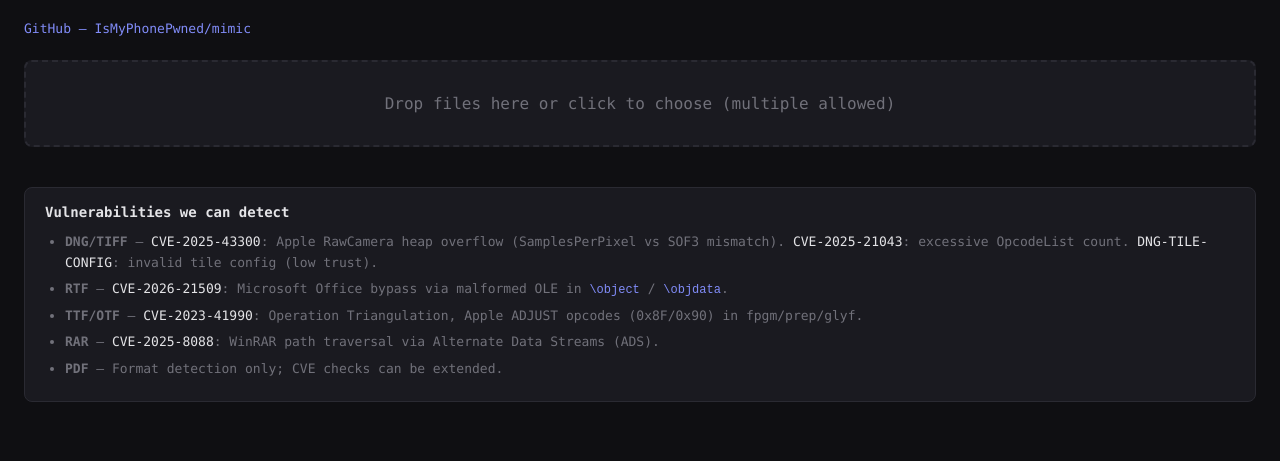
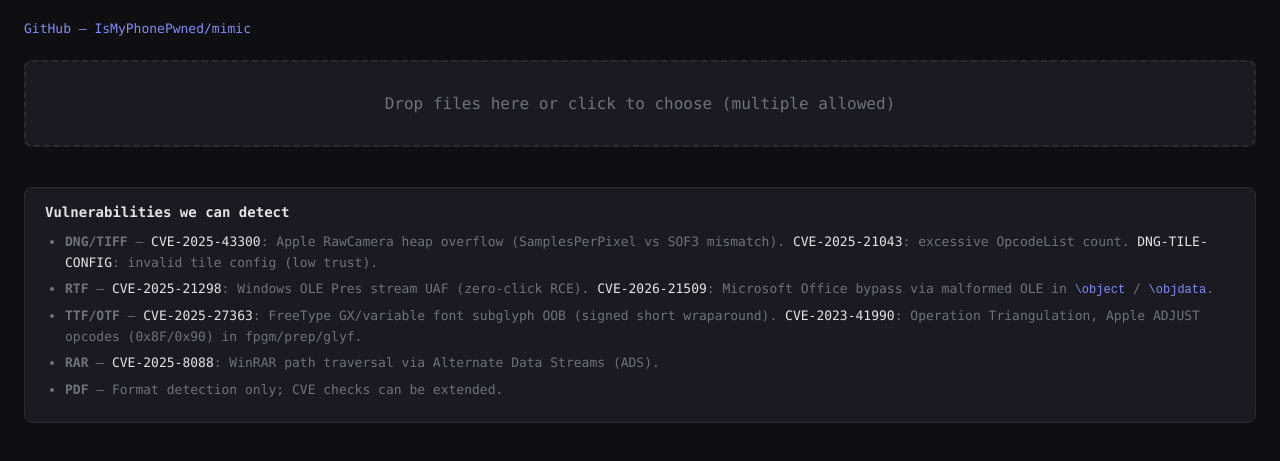
Before and after one commit to IsMyPhonePwned/ismyphonepwned.github.io, a plain HTML site: page mimic.html in a window 1280 px wide. Shown: the part 337-798 px from the top of the page. Drawn offline with Linux system fonts and the light colour scheme.

Commit message:
update mimi

```diff
--- a/mimic.html
+++ b/mimic.html
@@ -156,8 +156,8 @@
     <h2>Vulnerabilities we can detect</h2>
     <ul>
       <li><strong>DNG/TIFF</strong> — <span class="cve">CVE-2025-43300</span>: Apple RawCamera heap overflow (SamplesPerPixel vs SOF3 mismatch). <span class="cve">CVE-2025-21043</span>: excessive OpcodeList count. <span class="cve">DNG-TILE-CONFIG</span>: invalid tile config (low trust).</li>
-      <li><strong>RTF</strong> — <span class="cve">CVE-2026-21509</span>: Microsoft Office bypass via malformed OLE in <code>\object</code> / <code>\objdata</code>.</li>
-      <li><strong>TTF/OTF</strong> — <span class="cve">CVE-2023-41990</span>: Operation Triangulation, Apple ADJUST opcodes (0x8F/0x90) in fpgm/prep/glyf.</li>
+      <li><strong>RTF</strong> — <span class="cve">CVE-2025-21298</span>: Windows OLE Pres stream UAF (zero-click RCE). <span class="cve">CVE-2026-21509</span>: Microsoft Office bypass via malformed OLE in <code>\object</code> / <code>\objdata</code>.</li>
+      <li><strong>TTF/OTF</strong> — <span class="cve">CVE-2025-27363</span>: FreeType GX/variable font subglyph OOB (signed short wraparound). <span class="cve">CVE-2023-41990</span>: Operation Triangulation, Apple ADJUST opcodes (0x8F/0x90) in fpgm/prep/glyf.</li>
       <li><strong>RAR</strong> — <span class="cve">CVE-2025-8088</span>: WinRAR path traversal via Alternate Data Streams (ADS).</li>
       <li><strong>PDF</strong> — Format detection only; CVE checks can be extended.</li>
     </ul>
```
Also changed, not shown: 1 other file.
